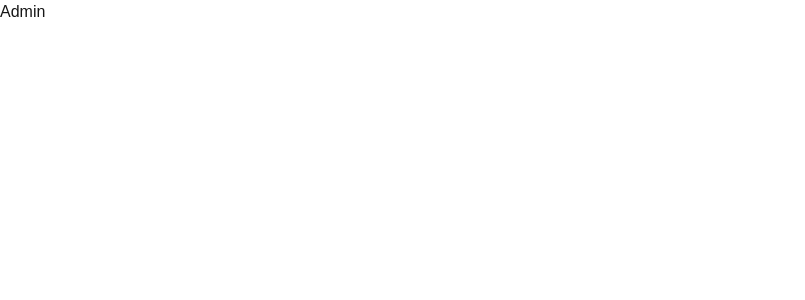
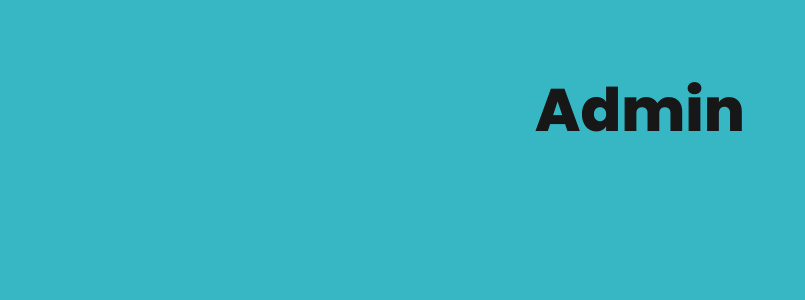
Before and after one commit to Yossi-nordiansah/my-portfolio, a Next.js app: page /admin in a window 1280 px wide. Shown: the top 300 px of the page, without its empty margins (0-805 px from the left). Built offline with nearby package versions, Linux system fonts and the light colour scheme.

Commit message:
mewarnai halaman admin

```diff
--- a/app/admin/page.jsx
+++ b/app/admin/page.jsx
@@ -2,7 +2,9 @@ import React from 'react'
 
 const Admin = () => {
   return (
-    <div>Admin</div>
+    <div className='h-screen bg-green'>
+    <h1 className='text-6xl text-center font-robotoExtraBold pt-20'>Admin</h1>
+  </div>
   )
 }
 
```
